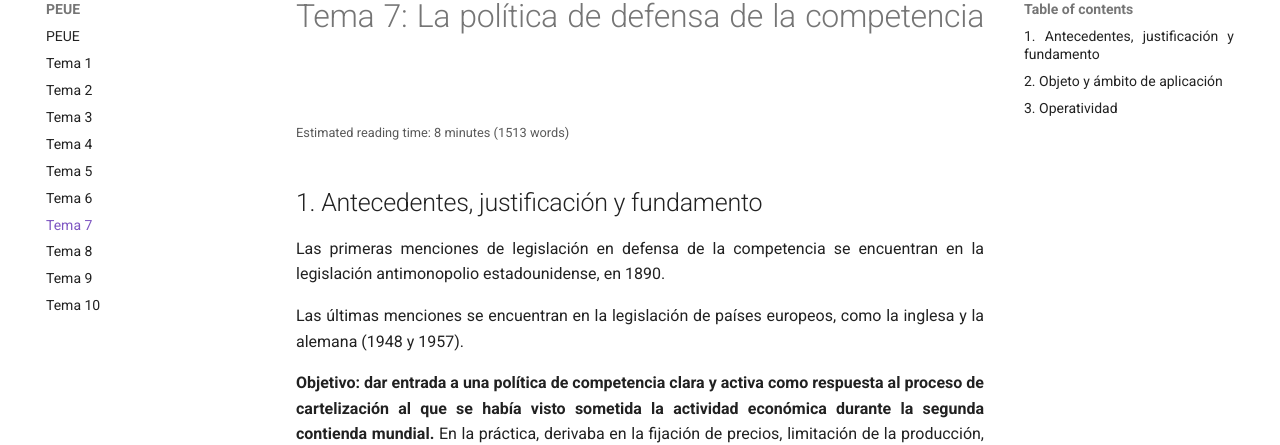
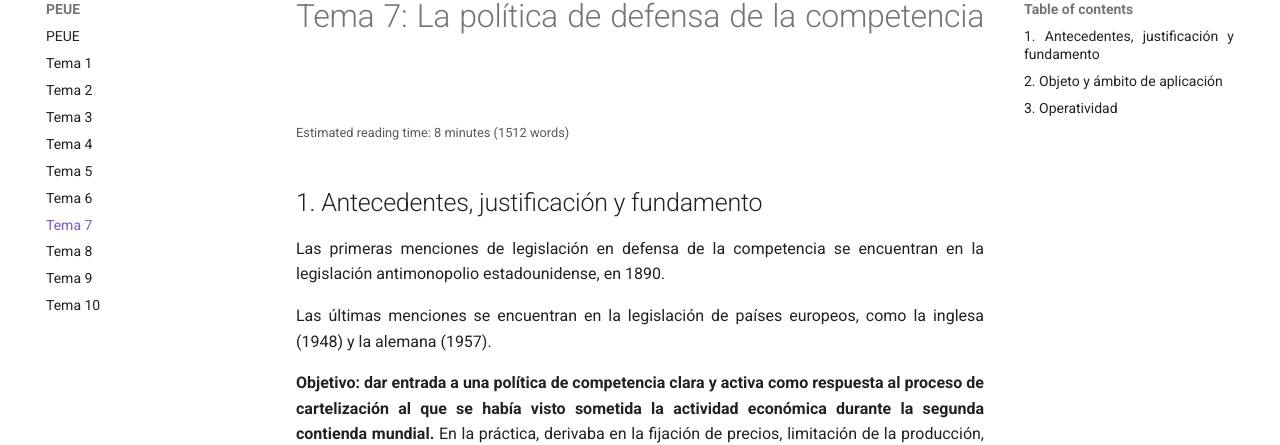
Before and after one commit to team-ittade/peue, an MkDocs documentation site: the page built from docs/tema-7.md, in a window 1280 px wide and 900 px high. Shown: the part 102-547 px from the top of the window. Built offline with MkDocs 1.6.1 and Material for MkDocs 9.7.7, drawn with Linux system fonts in a browser that asks for light colours; comment, search, counter and statistics services are not loaded.

Commit message:
feat: add notes for lections 6 and 7

```diff
--- a/docs/tema-7.md
+++ b/docs/tema-7.md
@@ -4,7 +4,7 @@
 
 Las primeras menciones de legislación en defensa de la competencia se encuentran en la legislación antimonopolio estadounidense, en 1890.
 
-Las últimas menciones se encuentran en la legislación de países europeos, como la inglesa y la alemana (1948 y 1957).
+Las últimas menciones se encuentran en la legislación de países europeos, como la inglesa (1948) y la alemana (1957).
 
 **Objetivo: dar entrada a una política de competencia clara y activa como respuesta al proceso de cartelización al que se había visto sometida la actividad económica durante la segunda contienda mundial.** En la práctica, derivaba en la fijación de precios, limitación de la producción, reparto de los mercados, asignación de clientes o territorios, etc.
 
```
Also changed, not shown: docs/tema-6.md (+2 -0 lines).
